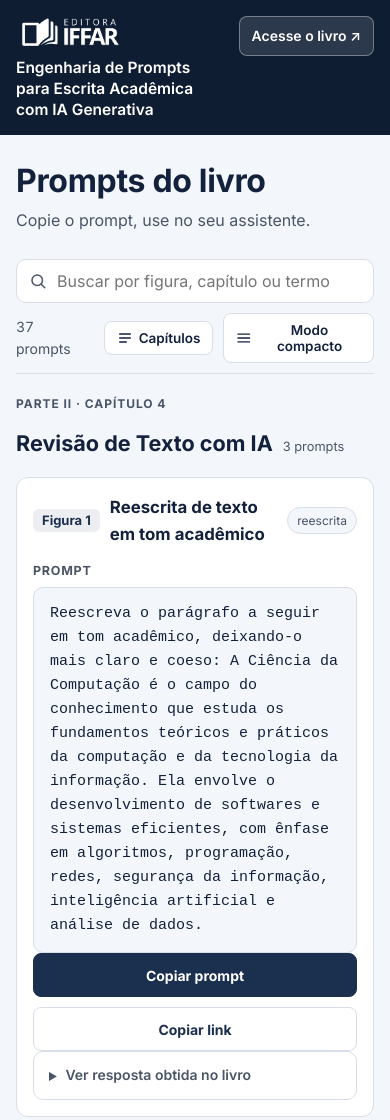
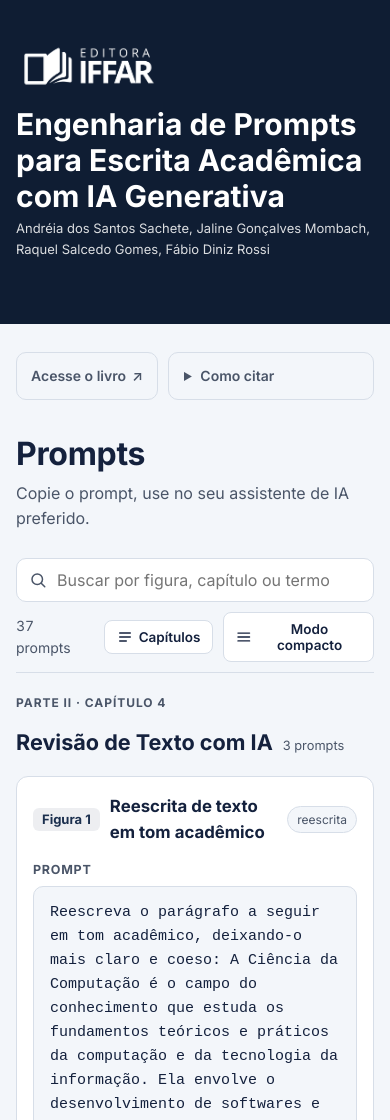
Before and after one commit to jalinegm/prompts-livro-iffar, a plain HTML site: page index.html in a window 390 px wide. Shown: the top 1120 px of the page. Drawn offline with Linux system fonts and the light colour scheme.

Commit message:
Remove botao de copiar link e refatora cabecalho
- Remove recurso de permalink/copiar link dos cards e o destaque por hash
- Move 'Acesse o livro' para a secao intro e adiciona 'Como citar'
- Reestrutura topbar com titulo, autores e logo da editora
- Ajusta estilos responsivos e remove CSS nao utilizado

```diff
--- a/app.js
+++ b/app.js
@@ -376,25 +376,6 @@
     });
     acoes.appendChild(botaoCopiar);
 
-    var botaoLink = document.createElement("button");
-    botaoLink.type = "button";
-    botaoLink.className = "botao-copiar-link";
-    botaoLink.textContent = "Copiar link";
-    botaoLink.addEventListener("click", function () {
-      var url = location.origin + location.pathname + "#" + item.id;
-      copiarTexto(url).then(function () {
-        var textoOriginal = "Copiar link";
-        botaoLink.textContent = "Copiado ✓";
-        botaoLink.classList.add("copiado");
-        anunciar("Link da Figura " + (item.figura || item.id) + " copiado");
-        setTimeout(function () {
-          botaoLink.textContent = textoOriginal;
-          botaoLink.classList.remove("copiado");
-        }, 2000);
-      });
-    });
-    acoes.appendChild(botaoLink);
-
     corpo.appendChild(acoes);
 
     if (item.resposta) {
@@ -654,23 +635,6 @@
     });
   }
 
-  // ===== Permalink inicial (#fig-12 / #cap-8) =====
-  function tratarPermalinkInicial() {
-    var hash = location.hash ? location.hash.slice(1) : "";
-    if (!hash) return;
-    setTimeout(function () {
-      var alvo = document.getElementById(hash);
-      if (!alvo) return;
-      alvo.scrollIntoView({ behavior: prefereReduzirMovimento() ? "auto" : "smooth", block: "start" });
-      alvo.setAttribute("tabindex", "-1");
-      alvo.focus({ preventScroll: true });
-      if (alvo.classList.contains("cartao")) {
-        alvo.classList.add("destacar");
-        setTimeout(function () { alvo.classList.remove("destacar"); }, 2000);
-      }
-    }, 60);
-  }
-
   // ===== Início =====
   document.addEventListener("DOMContentLoaded", function () {
     iniciarBusca();
@@ -679,6 +643,5 @@
     iniciarPainelCapitulos();
     iniciarBotaoTopo();
     renderizarLista();
-    tratarPermalinkInicial();
   });
 })();
--- a/index.html
+++ b/index.html
@@ -4,7 +4,7 @@
 <head>
   <meta charset="utf-8">
   <meta name="viewport" content="width=device-width, initial-scale=1, viewport-fit=cover">
-  <title>Prompts do livro — Engenharia de Prompts para Escrita Acadêmica com IA Generativa</title>
+  <title>Prompts do livro Engenharia de Prompts para Escrita Acadêmica com IA Generativa</title>
   <link rel="preconnect" href="https://fonts.googleapis.com">
   <link rel="preconnect" href="https://fonts.gstatic.com" crossorigin>
   <link rel="stylesheet" href="https://fonts.googleapis.com/css2?family=Inter:wght@400;500;600;700;800&display=swap">
@@ -20,10 +20,10 @@
   <header class="topbar">
     <div class="topbar__inner">
       <div class="topbar__brand">
-        <span class="topbar__editora"><img src="./img/logoEditora.png" alt="logo Editora" class="img"></span>
-        <span class="topbar__livro">
-          Engenharia de Prompts para Escrita Acadêmica com IA Generativa</span>
-
+        <img src="./img/logoEditora.png" alt="logo Editora" class="topbar__editora" />
+        <h1>Engenharia de Prompts para Escrita Acadêmica com IA Generativa</h1>
+        <p class="topbar__autores">Andréia dos Santos Sachete, Jaline Gonçalves Mombach, Raquel Salcedo Gomes, Fábio
+          Diniz Rossi</p>
       </div>
       <div class="topbar__acoes">
         <button type="button" id="botao-capitulos" class="botao-capitulos" aria-haspopup="dialog"
@@ -40,18 +40,34 @@
             <polyline points="6 9 12 15 18 9"></polyline>
           </svg>
         </button>
-        <a class="topbar__link-livro" href="https://editora.iffarroupilha.edu.br/index.php/editora/catalog"
-          target="_blank" rel="noopener"><!-- TODO: URL do livro -->
-          Acesse o livro <span aria-hidden="true">↗</span>
-        </a>
       </div>
     </div>
   </header>
 
   <div class="wrap">
     <section class="intro">
-      <h1>Prompts do livro</h1>
-      <p class="intro__lede">Copie o prompt, use no seu assistente.</p>
+
+      <div class="intro__topo">
+        <a class="link-livro" href="https://editora.iffarroupilha.edu.br/index.php/editora/catalog" target="_blank"
+          rel="noopener"><!-- TODO: URL do livro -->
+          Acesse o livro <span aria-hidden="true">↗</span>
+        </a>
+        <details class="resposta-disclosure como-citar">
+          <summary>Como citar</summary>
+          <div class="resposta-corpo">
+            <p class="rodape__citacao">
+              SACHETE, Andréia dos Santos; MOMBACH, Jaline Gonçalves; GOMES, Raquel Salcedo; ROSSI, Fábio Diniz.
+              <em>Engenharia de Prompts para Escrita Acadêmica com IA Generativa</em>.
+              <!-- TODO: cidade, editora, ano e URL definitivos --> [S. l.]: Editora IFFar, 2026. Disponível em:
+              https://editora.iffarroupilha.edu.br/index.php/editora/catalog
+              <!-- TODO: URL -->. Acesso em: <em>data</em> <!-- TODO: data -->.
+            </p>
+          </div>
+        </details>
+      </div>
+
+      <h1>Prompts</h1>
+      <p class="intro__lede">Copie o prompt, use no seu assistente de IA preferido.</p>
     </section>
 
     <div class="buscabar" id="buscabar">
@@ -119,17 +135,7 @@
 
     <footer class="rodape">
       <div class="rodape__bloco">
-        <h2 class="rodape__titulo">Como citar este material</h2>
-        <p class="rodape__citacao">
-          SACHETE, Andréia dos Santos; MOMBACH, Jaline Gonçalves; GOMES, Raquel Salcedo; ROSSI, Fábio Diniz.
-          <em>Engenharia de Prompts para Escrita Acadêmica com IA Generativa</em>: material complementar — prompts do
-          livro.
-          <!-- TODO: cidade, editora, ano e URL definitivos --> [S. l.]: Editora IFFar, [20--]. Disponível em:
-          <!-- TODO: URL -->. Acesso em: <!-- TODO: data -->.
-        </p>
-      </div>
-      <div class="rodape__bloco">
-        <h2 class="rodape__titulo">Licença</h2>
+        <!--<h2 class="rodape__titulo">Licença</h2>-->
         <p><!-- TODO: definir licença de uso (ex.: CC BY-NC-SA 4.0) --></p>
       </div>
       <p class="rodape__data">Última atualização: <time datetime="2026-09-25">25 de setembro de 2026</time></p>
--- a/styles.css
+++ b/styles.css
@@ -12,7 +12,7 @@
   --sucesso: #1f7a4d;
   --fonte: "Inter", -apple-system, "Segoe UI", system-ui, sans-serif;
 
-  --altura-topbar: 84px;
+  --altura-topbar: 250px;
 }
 
 @media (prefers-color-scheme: dark) {
@@ -154,9 +154,25 @@ mark {
 }
 
 .topbar__brand {
-  display: flex;
-  align-items: center;
-  gap: 24px;
+  margin-block: auto;
+  padding-block: 28px;
+}
+
+.topbar__brand h1 {
+  font-size: 30px;
+  line-height: 1.2;
+  margin: 16px 0 0 12px;
+}
+
+.topbar__autores {
+  margin: 4px 0 0 12px;
+  font-size: 13px;
+  font-weight: 400;
+  opacity: 0.85;
+}
+
+.topbar__editora {
+  margin-bottom: 6px;
 }
 
 .topbar__livro {
@@ -165,7 +181,7 @@ mark {
   transform: translateY(8px);
 }
 
-.topbar__editora .img {
+.topbar__editora {
   display: block;
   width: auto;
   height: 48px;
@@ -186,21 +202,6 @@ mark {
   align-items: center;
   gap: 10px;
   flex: none;
-}
-
-.topbar__link-livro {
-  color: #fff;
-  background: rgba(255, 255, 255, 0.12);
-  border: 1px solid rgba(255, 255, 255, 0.35);
-  border-radius: 8px;
-  padding: 8px 12px;
-  font-size: 14px;
-  font-weight: 600;
-  text-decoration: none;
-  white-space: nowrap;
-}
-.topbar__link-livro:hover {
-  background: rgba(255, 255, 255, 0.22);
 }
 
 .botao-capitulos {
@@ -310,11 +311,6 @@ mark {
   padding: 11px 38px 11px 40px;
   font-size: 16px;
   color: var(--texto);
-}
-
-.img {
-  height: 50px;
-  width: auto;
 }
 
 .busca__limpar {
@@ -462,16 +458,21 @@ mark {
   }
   .topbar__inner {
     align-items: flex-start;
-    flex-wrap: nowrap;
+    flex-wrap: wrap;
   }
   .topbar__brand {
     flex-direction: column;
     align-items: flex-start;
     gap: 8px;
     min-width: 0;
+    width: 100%;
   }
   .topbar__editora .img {
     height: 36px;
+  }
+  .topbar__brand h1,
+  .topbar__autores {
+    margin-left: 0;
   }
   .topbar__livro {
     font-size: 15.5px;
@@ -484,7 +485,9 @@ mark {
     opacity: 1;
   }
   .topbar__acoes {
-    padding-top: 2px;
+    order: 3;
+    width: 100%;
+    padding-top: 6px;
   }
 
   /* Busca fixa assume a posição de topo já que o header não é mais sticky */
@@ -617,18 +620,6 @@ mark {
   scroll-margin-top: calc(var(--altura-topbar) + 92px);
 }
 
-.cartao.destacar {
-  animation: pulso-borda 2s ease-out;
-}
-@keyframes pulso-borda {
-  0% {
-    box-shadow: 0 0 0 3px var(--azul-marinho);
-  }
-  100% {
-    box-shadow: 0 0 0 0 transparent;
-  }
-}
-
 .cartao__cabecalho {
   display: flex;
   flex-wrap: wrap;
@@ -735,8 +726,7 @@ mark {
   gap: 10px;
 }
 
-.botao-primario,
-.botao-copiar-link {
+.botao-primario {
   display: inline-flex;
   align-items: center;
   gap: 8px;
@@ -761,20 +751,47 @@ mark {
   border-color: var(--sucesso);
 }
 
-.botao-copiar-link {
-  background: var(--superficie);
-  color: var(--azul-marinho);
-  border: 1.5px solid var(--borda);
-}
-.botao-copiar-link.copiado {
-  color: var(--sucesso);
-  border-color: var(--sucesso);
-}
-
 .resposta-disclosure {
   border: 1px solid var(--borda);
   border-radius: 10px;
   overflow: hidden;
+}
+
+.intro__topo {
+  display: flex;
+  align-items: flex-start;
+  flex-wrap: wrap;
+  gap: 10px;
+  margin-bottom: 28px;
+}
+
+.como-citar {
+  flex: 1 1 auto;
+  min-width: 200px;
+}
+
+/* Botão discreto ao lado de "Como citar", mesmo estilo outline */
+.link-livro {
+  display: inline-flex;
+  align-items: center;
+  gap: 6px;
+  flex: none;
+  border: 1px solid var(--borda);
+  border-radius: 10px;
+  padding: 12px 14px;
+  font-size: 14px;
+  font-weight: 600;
+  color: var(--texto-secundario);
+  text-decoration: none;
+  white-space: nowrap;
+}
+.link-livro:hover {
+  background: var(--fundo);
+  color: var(--texto);
+}
+.link-livro:focus-visible {
+  outline: 2px solid var(--azul-marinho);
+  outline-offset: 2px;
 }
 
 .resposta-disclosure summary {
@@ -1005,8 +1022,7 @@ body {
   .acoes {
     flex-direction: column;
   }
-  .botao-primario,
-  .botao-copiar-link {
+  .botao-primario {
     width: 100%;
     justify-content: center;
   }
```
